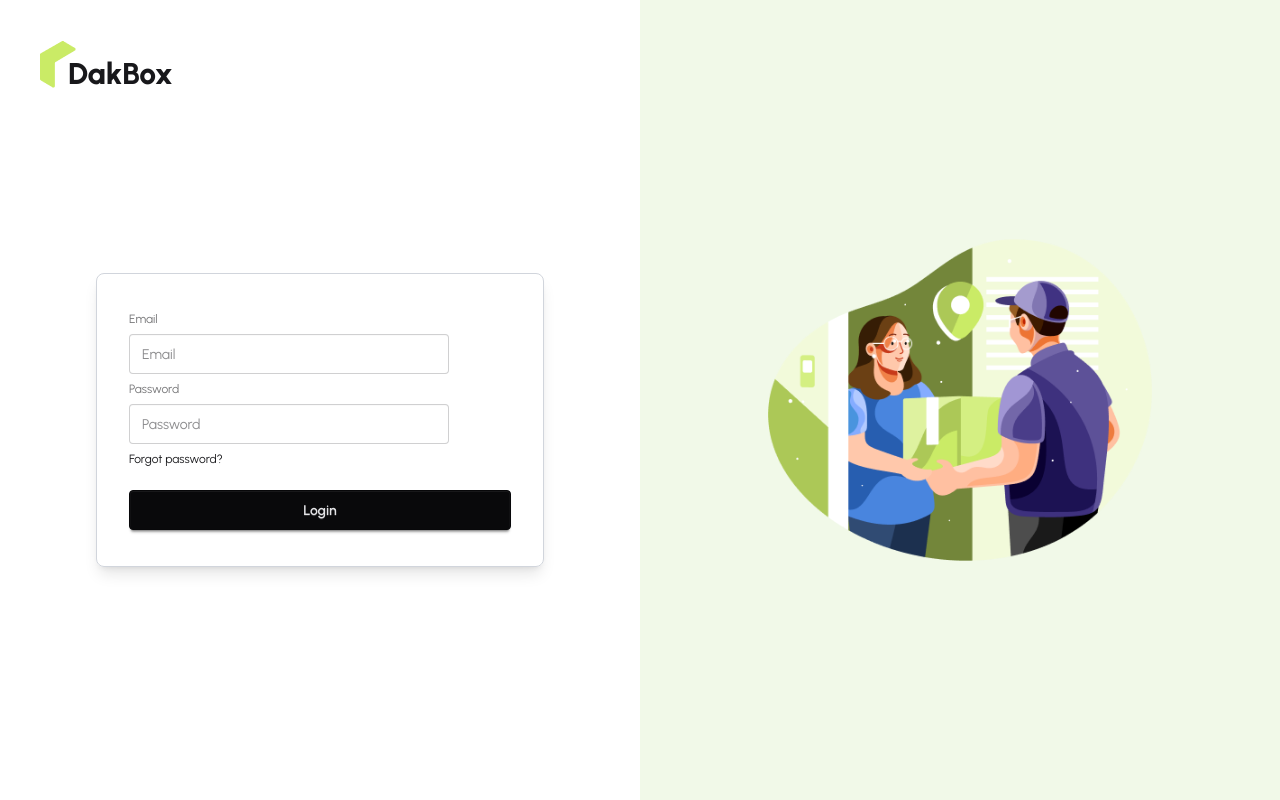
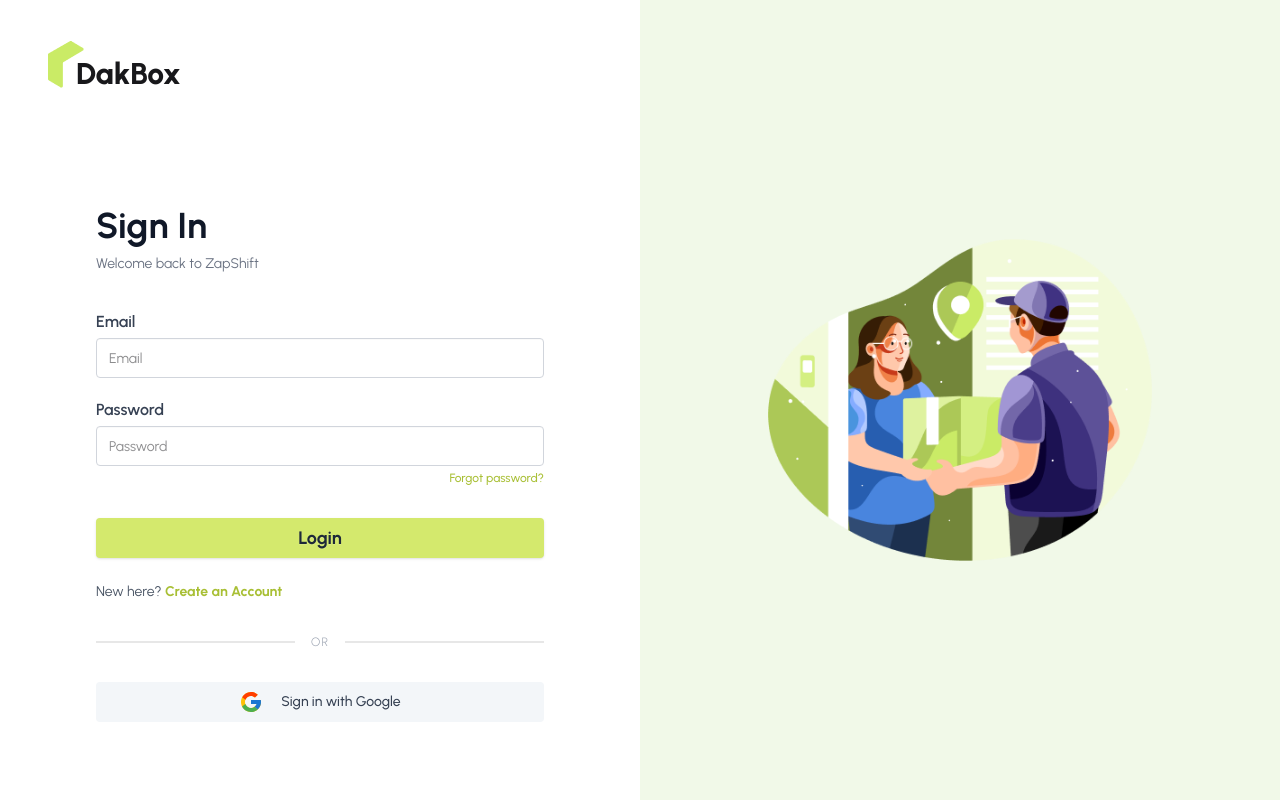
Before and after one commit to Muntasir-WSX/DakBox-Client, a React (Vite) app: page /signin in a window 1280 px wide. Built offline with nearby package versions, Linux system fonts and the light colour scheme.

Commit message:
AuthPage Style Completed + Footer Updated

```diff
--- a/package.json
+++ b/package.json
@@ -18,6 +18,7 @@
     "react-dom": "^19.2.0",
     "react-fast-marquee": "^1.6.5",
     "react-hook-form": "^7.71.1",
+    "react-icons": "^5.5.0",
     "react-responsive-carousel": "^3.2.23",
     "react-router": "^7.12.0",
     "react-router-dom": "^7.13.0",
--- a/src/Layouts/AuthLayout/AuthLayout.jsx
+++ b/src/Layouts/AuthLayout/AuthLayout.jsx
@@ -1,5 +1,5 @@
 import React from 'react';
-import { Outlet } from 'react-router';
+import { Link, Outlet } from 'react-router';
 import AuthImage from "../../assets/authImage.png";
 import DakBox from '../../Pages/SharedCopmponents/DakBoxLogo/DakBox';
 
@@ -7,19 +7,23 @@ const AuthLayout = () => {
     return (
         <div className="flex min-h-screen bg-white relative overflow-hidden">
 
-            {/* Logo: Positioned at Top Left Corner */}
-            <div className="absolute top-6 left-6 md:top-10 md:left-10 z-50">
-                <DakBox />
+            {/* Logo: Positioned at Top Left */}
+            {/* md:top-10 এবং md:left-10 স্পেসিং বাড়ানো হয়েছে */}
+            <div className="absolute top-6 left-6 md:top-10 md:left-12 z-50">
+                <Link to="/">
+                    <DakBox />
+                </Link>
             </div>
 
-            {/* Left Side: Form Content (Strictly 50%) */}
-            <div className="w-full lg:w-1/2 flex items-center justify-center p-6 md:p-12">
+            {/* Left Side: Form Content */}
+            {/* pt-32 বা pt-40 যোগ করা হয়েছে যাতে লোগোর নিচে ফর্ম শুরু হয় */}
+            <div className="w-full lg:w-1/2 flex items-center justify-center p-6 md:p-12 pt-32 md:pt-40">
                 <div className="w-full max-w-md">
                     <Outlet />
                 </div>
             </div>
 
-            {/* Right Side: Image Illustration (Strictly 50% No Gaps) */}
+            {/* Right Side: Image Illustration */}
             <div className="hidden lg:flex w-1/2 bg-[#F1F9E8] items-center justify-center relative">
                 <div className="w-full h-full flex items-center justify-center p-16">
                     <img
--- a/src/Pages/AuthPages/SignIn/SignIn.jsx
+++ b/src/Pages/AuthPages/SignIn/SignIn.jsx
@@ -1,30 +1,107 @@
 import React from "react";
 import { useForm } from "react-hook-form";
+import { FcGoogle } from "react-icons/fc";
+import { Link } from "react-router-dom";
 
 const SignIn = () => {
+  const {
+    register,
+    handleSubmit,
+    formState: { errors },
+  } = useForm();
 
-    const {register ,handleSubmit} = useForm();
+  const onSubmit = (data) => {
+    console.log(data);
+  };
 
-     const onSubmit = data => {
-        console.log(data);
-     };
   return (
-    <div>
-      <form onSubmit={handleSubmit(onSubmit)} className="form-control max-w-md mx-auto mt-10 p-8 border border-gray-300 rounded-lg shadow-lg">
-        <fieldset className="fieldset">
-          <label className="label">Email</label>
-          <input type="email" {...register('email')} className="input" placeholder="Email" />
+    <div className="w-full">
+      {/* Header Section */}
+      <div className="mb-8 mt-4">
+        <h1 className="text-4xl font-bold mb-2 text-gray-900">Sign In</h1>
+        <p className="text-gray-500 text-sm">Welcome back to ZapShift</p>
+      </div>
 
-          <label className="label">Password</label>
-          <input type="password" {...register('password', { required: true, minLength: 6, pattern: /^(?=.*[a-z])(?=.*[A-Z])(?=.*\d)/ })} className="input" placeholder="Password" />
+      <form onSubmit={handleSubmit(onSubmit)} className="space-y-4">
+        {/* Email Field */}
+        <div className="form-control w-full">
+          <label className="label py-1">
+            <span className="label-text font-semibold text-gray-700">Email</span>
+          </label>
+          <input
+            type="email"
+            placeholder="Email"
+            {...register("email", { required: "Email is required" })}
+            className={`input input-bordered w-full bg-white focus:outline-none border-gray-300 ${
+              errors.email ? "border-red-500" : "focus:border-[#D4E96D]"
+            }`}
+          />
+          {errors.email && (
+            <span className="text-red-500 text-xs mt-1">{errors.email.message}</span>
+          )}
+        </div>
 
-          <div>
-            <a className="link link-hover">Forgot password?</a>
+        {/* Password Field */}
+        <div className="form-control w-full">
+          <label className="label py-1">
+            <span className="label-text font-semibold text-gray-700">Password</span>
+          </label>
+          <input
+            type="password"
+            placeholder="Password"
+            {...register("password", {
+              required: "Password is required",
+              minLength: { value: 6, message: "Minimum 6 characters required" },
+              maxLength: { value: 20, message: "Maximum 20 characters allowed" },
+              pattern: {
+                value: /^(?=.*[a-z])(?=.*[A-Z])(?=.*\d)/,
+                message: "Must contain uppercase, lowercase and a number"
+              }
+            })}
+            className={`input input-bordered w-full bg-white focus:outline-none border-gray-300 ${
+              errors.password ? "border-red-500" : "focus:border-[#D4E96D]"
+            }`}
+          />
+          {errors.password && (
+            <span className="text-red-500 text-xs mt-1">{errors.password.message}</span>
+          )}
+
+          <div className="flex justify-end mt-1">
+            <a href="#" className="text-xs text-[#a8bf34] hover:underline font-medium">
+              Forgot password?
+            </a>
           </div>
+        </div>
 
-          <button className="btn btn-neutral mt-4">Login</button>
-        </fieldset>
+        {/* Login Button */}
+        <button
+          type="submit"
+          className="btn w-full bg-[#D4E96D] hover:bg-[#c2d950] border-none text-gray-800 font-bold mt-4 normal-case text-lg shadow-sm"
+        >
+          Login
+        </button>
       </form>
+
+      {/* Footer Links */}
+      <div className="mt-6 text-sm">
+        <p className="text-gray-600">
+          New here?{" "}
+          <Link to="/signup" className="text-[#a8bf34] hover:underline font-bold">
+            Create an Account
+          </Link>
+        </p>
+
+        <div className="divider text-gray-400 text-xs my-8 font-light uppercase tracking-widest">
+          Or
+        </div>
+
+        <button
+          type="button"
+          className="btn btn-outline w-full border-none bg-[#F3F6F9] hover:bg-gray-200 text-gray-700 normal-case font-medium"
+        >
+          <FcGoogle className="text-2xl mr-3" /> Sign in with Google
+        </button>
+      </div>
     </div>
   );
 };
--- a/src/Pages/AuthPages/SignUp/SignUp.jsx
+++ b/src/Pages/AuthPages/SignUp/SignUp.jsx
@@ -1,11 +1,127 @@
-import React from 'react';
+import React from "react";
+import { useForm } from "react-hook-form";
+import { FcGoogle } from "react-icons/fc";
+import { Link } from "react-router-dom";
 
 const SignUp = () => {
-    return (
-        <div>
-            ami signup
+  const {
+    register,
+    handleSubmit,
+    formState: { errors },
+  } = useForm();
+
+  const onSubmit = (data) => {
+    console.log(data);
+  };
+
+  return (
+    <div className="w-full">
+      {/* Header Section */}
+      <div className="mb-8">
+        <h1 className="text-4xl font-bold mb-2 text-gray-900">Create an Account</h1>
+        <p className="text-gray-500 text-sm">Register with DakBox</p>
+      </div>
+
+      <form onSubmit={handleSubmit(onSubmit)} className="space-y-4">
+        {/* Profile Upload Placeholder */}
+        <div className="flex justify-start mb-6">
+          <div className="w-14 h-14 rounded-full bg-gray-100 flex items-center justify-center border border-gray-200 relative cursor-pointer hover:bg-gray-200 transition-colors">
+            <span className="text-gray-400 text-2xl">👤</span>
+            <span className="absolute bottom-0 right-0 bg-white rounded-full text-[10px] p-1 border shadow-sm">
+              ⬆️
+            </span>
+          </div>
         </div>
-    );
+
+        {/* Name Field */}
+        <div className="form-control w-full">
+          <label className="label py-1">
+            <span className="label-text font-semibold text-gray-700">Name</span>
+          </label>
+          <input
+            type="text"
+            placeholder="Name"
+            {...register("name", { required: "Name is required" })}
+            className={`input input-bordered w-full bg-white focus:outline-none border-gray-300 ${
+              errors.name ? "border-red-500" : "focus:border-[#D4E96D]"
+            }`}
+          />
+          {errors.name && (
+            <span className="text-red-500 text-xs mt-1">{errors.name.message}</span>
+          )}
+        </div>
+
+        {/* Email Field */}
+        <div className="form-control w-full">
+          <label className="label py-1">
+            <span className="label-text font-semibold text-gray-700">Email</span>
+          </label>
+          <input
+            type="email"
+            placeholder="Email"
+            {...register("email", { required: "Email is required" })}
+            className={`input input-bordered w-full bg-white focus:outline-none border-gray-300 ${
+              errors.email ? "border-red-500" : "focus:border-[#D4E96D]"
+            }`}
+          />
+          {errors.email && (
+            <span className="text-red-500 text-xs mt-1">{errors.email.message}</span>
+          )}
+        </div>
+
+        {/* Password Field */}
+        <div className="form-control w-full">
+          <label className="label py-1">
+            <span className="label-text font-semibold text-gray-700">Password</span>
+          </label>
+          <input
+            type="password"
+            placeholder="Password"
+            {...register("password", {
+              required: "Password is required",
+              minLength: { value: 6, message: "Minimum 6 characters required" },
+              maxLength: { value: 20, message: "Maximum 20 characters allowed" },
+            })}
+            className={`input input-bordered w-full bg-white focus:outline-none border-gray-300 ${
+              errors.password ? "border-red-500" : "focus:border-[#D4E96D]"
+            }`}
+          />
+          {errors.password && (
+            <span className="text-red-500 text-xs mt-1">{errors.password.message}</span>
+          )}
+        </div>
+
+        {/* Register Button */}
+        <button
+          type="submit"
+          className="btn w-full bg-[#D4E96D] hover:bg-[#c2d950] border-none text-gray-800 font-bold mt-4 normal-case text-lg shadow-sm"
+        >
+          Register
+        </button>
+      </form>
+
+      {/* Footer Links */}
+      <div className="mt-6 text-sm">
+        <p className="text-gray-600">
+          Already have an account?{" "}
+          <Link to="/signin" className="text-[#a8bf34] hover:underline font-bold">
+            Login
+          </Link>
+        </p>
+
+        <div className="divider text-gray-400 text-xs my-8 font-light uppercase tracking-widest">
+          Or
+        </div>
+
+        <button
+          type="button"
+          className="btn btn-outline w-full border-none bg-[#F3F6F9] hover:bg-gray-200 text-gray-700 normal-case font-medium"
+        >
+          <FcGoogle className="text-2xl mr-3" /> Register with Google
+        </button>
+      </div>
+    </div>
+  );
 };
 
 export default SignUp;
--- a/src/Pages/SharedCopmponents/Footer/Footer.jsx
+++ b/src/Pages/SharedCopmponents/Footer/Footer.jsx
@@ -1,55 +1,60 @@
 import React from 'react';
 import DakBox from '../DakBoxLogo/DakBox';
+import { FaLinkedinIn, FaFacebookF, FaYoutube } from "react-icons/fa";
+import { FaXTwitter } from "react-icons/fa6"; // X (Twitter) icon এর জন্য
 
 const Footer = () => {
     return (
-        <footer className="footer footer-horizontal footer-center bg-neutral text-neutral-content p-10">
-  <aside>
-    <DakBox></DakBox>
-    <p className="font-bold">
-      ACME Industries Ltd.
-      <br />
-      Providing reliable tech since 1992
+        <footer className="footer footer-center bg-black text-white p-10 rounded-t-[3rem]">
+            <aside className="space-y-4">
+                {/* Logo */}
+                <div className="flex justify-center">
+                    <DakBox />
+                </div>
+
+                {/* Description */}
+                <p className="max-w-md text-gray-400 text-sm leading-relaxed">
+                    Enjoy fast, reliable parcel delivery with real-time tracking and zero hassle.
+                    From personal packages to business shipments — we deliver on time, every time.
                 </p>
-    <p>Copyright © {new Date().getFullYear()} - All right reserved</p>
-  </aside>
+
+                {/* Navigation Links */}
+                <nav className="flex flex-wrap justify-center gap-6 py-4">
+                    <a href="#" className="hover:text-white transition-colors text-gray-400">Services</a>
+                    <a href="#" className="hover:text-white transition-colors text-gray-400">Coverage</a>
+                    <a href="#" className="hover:text-white transition-colors text-gray-400">About Us</a>
+                    <a href="#" className="hover:text-white transition-colors text-gray-400">Pricing</a>
+                    <a href="#" className="hover:text-white transition-colors text-gray-400">Blog</a>
+                    <a href="#" className="hover:text-white transition-colors text-gray-400">Contact</a>
+                </nav>
+
+                {/* Colorful Social Icons */}
                 <nav>
-    <div className="grid grid-flow-col gap-4">
-      <a>
-        <svg
-          xmlns="http://www.w3.org/2000/svg"
-          width="24"
-          height="24"
-          viewBox="0 0 24 24"
-          className="fill-current">
-          <path
-            d="M24 4.557c-.883.392-1.832.656-2.828.775 1.017-.609 1.798-1.574 2.165-2.724-.951.564-2.005.974-3.127 1.195-.897-.957-2.178-1.555-3.594-1.555-3.179 0-5.515 2.966-4.797 6.045-4.091-.205-7.719-2.165-10.148-5.144-1.29 2.213-.669 5.108 1.523 6.574-.806-.026-1.566-.247-2.229-.616-.054 2.281 1.581 4.415 3.949 4.89-.693.188-1.452.232-2.224.084.626 1.956 2.444 3.379 4.6 3.419-2.07 1.623-4.678 2.348-7.29 2.04 2.179 1.397 4.768 2.212 7.548 2.212 9.142 0 14.307-7.721 13.995-14.646.962-.695 1.797-1.562 2.457-2.549z"></path>
-        </svg>
+                    <div className="grid grid-flow-col gap-4 justify-center">
+                        {/* LinkedIn */}
+                        <a href="https://www.linkedin.com/in/muntasir-mahmud-aa4291278/" className="w-10 h-10 flex items-center justify-center rounded-full bg-[#0077B5] text-white hover:opacity-80 transition-opacity">
+                            <FaLinkedinIn size={20} />
                         </a>
-      <a>
-        <svg
-          xmlns="http://www.w3.org/2000/svg"
-          width="24"
-          height="24"
-          viewBox="0 0 24 24"
-          className="fill-current">
-          <path
-            d="M19.615 3.184c-3.604-.246-11.631-.245-15.23 0-3.897.266-4.356 2.62-4.385 8.816.029 6.185.484 8.549 4.385 8.816 3.6.245 11.626.246 15.23 0 3.897-.266 4.356-2.62 4.385-8.816-.029-6.185-.484-8.549-4.385-8.816zm-10.615 12.816v-8l8 3.993-8 4.007z"></path>
-        </svg>
+                        {/* X (Twitter) */}
+                        <a href="https://www.linkedin.com/in/muntasir-mahmud-aa4291278/" className="w-10 h-10 flex items-center justify-center rounded-full bg-white text-black hover:opacity-80 transition-opacity">
+                            <FaXTwitter size={20} />
                         </a>
-      <a>
-        <svg
-          xmlns="http://www.w3.org/2000/svg"
-          width="24"
-          height="24"
-          viewBox="0 0 24 24"
-          className="fill-current">
-          <path
-            d="M9 8h-3v4h3v12h5v-12h3.642l.358-4h-4v-1.667c0-.955.192-1.333 1.115-1.333h2.885v-5h-3.808c-3.596 0-5.192 1.583-5.192 4.615v3.385z"></path>
-        </svg>
+                        {/* Facebook */}
+                        <a href="https://www.linkedin.com/in/muntasir-mahmud-aa4291278/" className="w-10 h-10 flex items-center justify-center rounded-full bg-[#1877F2] text-white hover:opacity-80 transition-opacity">
+                            <FaFacebookF size={20} />
+                        </a>
+                        {/* YouTube */}
+                        <a href="https://www.linkedin.com/in/muntasir-mahmud-aa4291278/" className="w-10 h-10 flex items-center justify-center rounded-full bg-[#FF0000] text-white hover:opacity-80 transition-opacity">
+                            <FaYoutube size={20} />
                         </a>
                     </div>
                 </nav>
+
+                {/* Copyright */}
+                <p className="text-gray-500 text-xs pt-4 border-t border-gray-800 w-full">
+                    Copyright © {new Date().getFullYear()} ZapShift - All rights reserved
+                </p>
+            </aside>
         </footer>
     );
 };
--- a/src/Pages/SharedCopmponents/NavBar/Navbar.jsx
+++ b/src/Pages/SharedCopmponents/NavBar/Navbar.jsx
@@ -4,7 +4,6 @@ import DakBox from "../DakBoxLogo/DakBox";
 import { MoveUpRight, Menu } from "lucide-react";
 
 const Navbar = () => {
-  // Active class logic for NavLinks
   const navLinkStyles = ({ isActive }) =>
     `transition-colors duration-200 font-medium ${
       isActive ? "text-black font-bold lg:border-b-2 lg:border-black" : "text-gray-500 hover:text-black"
@@ -22,16 +21,13 @@ const Navbar = () => {
   );
 
   return (
-    <div className="max-w-7xl mx-auto px-4 mt-4 relative z-100">
-      {/* Drawer Wrapper */}
+    <div className="max-w-7xl mx-auto px-4 mt-4 relative z-[100]">
       <div className="drawer">
         <input id="my-drawer" type="checkbox" className="drawer-toggle" />
 
         <div className="drawer-content flex flex-col">
-          {/* Main Navbar */}
           <div className="navbar bg-white border border-gray-100 rounded-full px-6 py-2 shadow-sm">
 
-            {/* Start: Logo & Mobile Toggle */}
             <div className="navbar-start">
               <label htmlFor="my-drawer" className="btn btn-ghost lg:hidden p-0 mr-2 min-h-0 h-auto">
                 <Menu size={24} className="text-gray-600" />
@@ -41,23 +37,24 @@ const Navbar = () => {
               </NavLink>
             </div>
 
-            {/* Center: Desktop Links */}
             <div className="navbar-center hidden lg:flex">
               <ul className="menu menu-horizontal px-1 gap-6 text-sm">
                 {navItems}
               </ul>
             </div>
 
-            {/* End: Auth Buttons */}
+            {/* End: Auth Buttons - Path Updated */}
             <div className="navbar-end gap-2 md:gap-3">
-              <NavLink to="/login" className="btn bg-gray-50 hover:bg-gray-200 border border-gray-100 rounded-full px-4 md:px-5 flex items-center gap-2 group h-10 min-h-0">
+              {/* Login Path Updated to /signin */}
+              <NavLink to="/signin" className="btn bg-gray-50 hover:bg-gray-200 border border-gray-100 rounded-full px-4 md:px-5 flex items-center gap-2 group h-10 min-h-0">
                 <span className="font-bold text-black text-[10px] md:text-sm uppercase tracking-tight">Sign In</span>
                 <div className="bg-black text-white rounded-full p-1 transition-transform group-hover:rotate-45 hidden sm:block">
                   <MoveUpRight size={12} />
                 </div>
               </NavLink>
 
-              <NavLink to="/register" className="btn bg-[#D9F26B] hover:bg-[#c4db59] border-none rounded-full px-4 md:px-5 flex items-center gap-2 group h-10 min-h-0">
+              {/* Register Path Updated to /signup */}
+              <NavLink to="/signup" className="btn bg-[#D9F26B] hover:bg-[#c4db59] border-none rounded-full px-4 md:px-5 flex items-center gap-2 group h-10 min-h-0">
                 <span className="font-bold text-black text-[10px] md:text-sm uppercase tracking-tight">Sign Up</span>
                 <div className="bg-black text-[#D9F26B] rounded-full p-1 transition-transform group-hover:rotate-45 hidden sm:block">
                   <MoveUpRight size={12} />
@@ -71,14 +68,14 @@ const Navbar = () => {
         <div className="drawer-side">
           <label htmlFor="my-drawer" aria-label="close sidebar" className="drawer-overlay"></label>
           <ul className="menu p-6 w-80 min-h-full bg-white text-base-content space-y-4 pt-10">
-            {/* Sidebar Logo */}
             <div className="mb-8 px-4">
               <DakBox />
             </div>
             {navItems}
             <div className="pt-6 border-t border-gray-100 flex flex-col gap-3">
-               <NavLink to="/login" className="btn btn-outline rounded-full">Sign In</NavLink>
-               <NavLink to="/register" className="btn bg-[#D9F26B] border-none rounded-full">Sign Up</NavLink>
+               {/* Mobile Paths Updated */}
+               <NavLink to="/signin" className="btn btn-outline rounded-full">Sign In</NavLink>
+               <NavLink to="/signup" className="btn bg-[#D9F26B] border-none rounded-full">Sign Up</NavLink>
             </div>
           </ul>
         </div>
--- a/src/main.jsx
+++ b/src/main.jsx
@@ -6,7 +6,7 @@ import { router } from './Router/Router';
 
 createRoot(document.getElementById('root')).render(
   <StrictMode>
-   <div className='font-urbanist max-w-7xl mx-auto'>
+   <div className='font-urbanist max-w-auto mx-auto'>
     <RouterProvider router={router} />
     </div>
   </StrictMode>
```
Also changed, not shown: 1 other file (tests, documents, lock files or other folders). Lines whose indentation alone changed are shown as unchanged.
